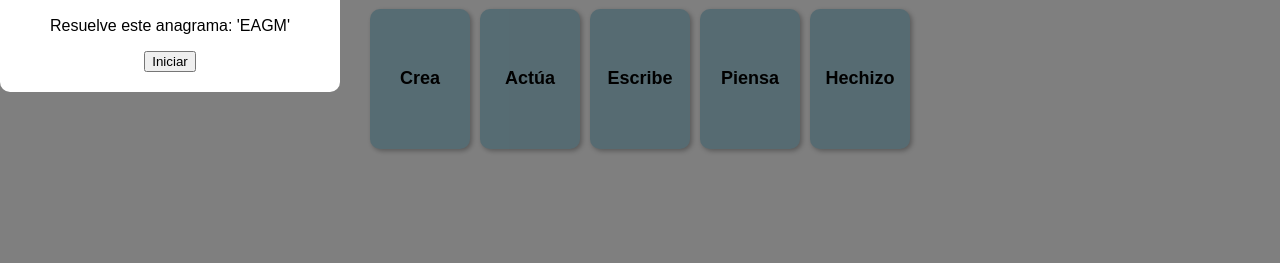
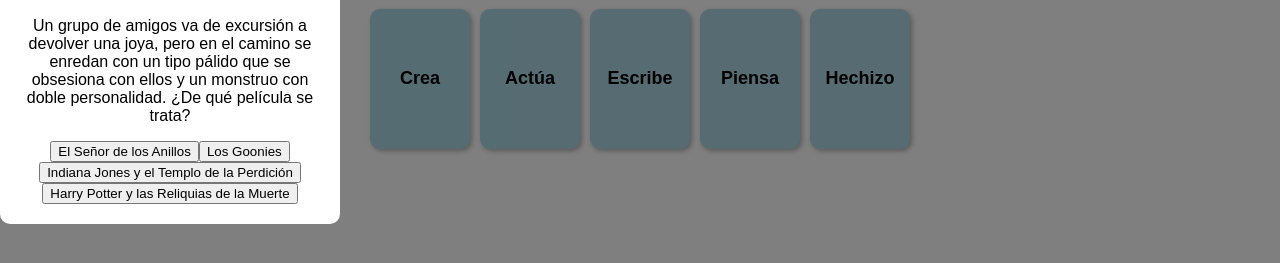
Before and after one commit to Anascalle/Witchery, a plain HTML site: page public/juego.html in a window 1280 px wide. Both pictures are taken after a click on the element "Piensa". Shown: the part 71-334 px from the top of the page. Drawn offline with Linux system fonts and the light colour scheme.

Commit message:
Preguntas Piensa opcionmultiple

```diff
--- a/public/juego.html
+++ b/public/juego.html
@@ -38,9 +38,10 @@
                 <img id="pista-imagen" src="" alt="Imagen de pista" class="pista-imagen" style="display: none;">
                 <p id="modal-texto" class="pista-texto"></p>
             </div>
+            <div id="opciones-container" class="opciones-container" style="display: none;"></div>
             <button id="iniciar-btn">Iniciar</button>
-<button id="cumplio-btn" style="display:none;">Cumplió</button>
-<button id="no-cumplio-btn" style="display:none;">No cumplió</button>
+            <button id="cumplio-btn" style="display:none;">Cumplió</button>
+            <button id="no-cumplio-btn" style="display:none;">No cumplió</button>
         </div>
     </div>
 
--- a/src/data/challenges.js
+++ b/src/data/challenges.js
@@ -20,3 +20,37 @@
         "v"
     ]
 };
+
+export const preguntasPiensa = [
+    {
+        pregunta: "Un grupo de amigos va de excursión a devolver una joya, pero en el camino se enredan con un tipo pálido que se obsesiona con ellos y un monstruo con doble personalidad. ¿De qué película se trata?",
+        opciones: [
+            "El Señor de los Anillos",
+            "Los Goonies",
+            "Indiana Jones y el Templo de la Perdición",
+            "Harry Potter y las Reliquias de la Muerte"
+        ],
+        respuestaCorrecta: "El Señor de los Anillos"
+    },
+    {
+        pregunta: "Un hombre besa a un cadáver, se enamora de ella, y cuando ella revive, resulta que es una princesa. Todo el mundo lo ve normal. ¿De qué película se trata?",
+        opciones: [
+            "Blancanieves y los siete enanitos",
+            "La bella y la bestia",
+            "El cadáver de la novia",
+            "La Sirenita"
+        ],
+        respuestaCorrecta: "Blancanieves y los siete enanitos"
+    },
+    {
+        pregunta: "Una joven con una condición dermatológica poco común destaca académicamente, pero su reputación se arruina por una serie de malentendidos políticos y un escándalo con animales parlantes. ¿De qué película se trata?",
+        opciones: [
+            "Wicked",
+            "Matilda",
+            "El viaje de Chihiro",
+            "La brújula dorada"
+        ],
+        respuestaCorrecta: "Wicked"
+    }
+
+];
--- a/src/js/gamelogic.js
+++ b/src/js/gamelogic.js
@@ -1,5 +1,5 @@
 import { actualizarTurno, siguienteTurno } from "./turns.js";
-import { mostrarModal, cerrarModal, cumplioReto, noCumplioReto, mostrarModalHechizo, validarCodigo, cerrarModalHechizo} from "./modal.js";
+import { mostrarModal, cerrarModal, cumplioReto, noCumplioReto, mostrarModalHechizo, validarCodigo, cerrarModalHechizo, } from "./modal.js";
 
 document.addEventListener("DOMContentLoaded", function () {
 
@@ -19,4 +19,5 @@
     window.mostrarModalHechizo = mostrarModalHechizo;
     window.validarCodigo = validarCodigo;
     window.cerrarModalHechizo = cerrarModalHechizo;
+
 });
--- a/src/js/modal.js
+++ b/src/js/modal.js
@@ -2,7 +2,7 @@
 import { retos } from "../data/challenges.js";
 import { ingredientes } from "../data/ingredients.js";
 import { hechizos } from "../data/spell.js";
-
+import { preguntasPiensa } from "../data/challenges.js";
 
 export let equipos = JSON.parse(localStorage.getItem("equipos")) || [];
 export let turnoActual = JSON.parse(localStorage.getItem("turnoActual")) || 0;
@@ -32,6 +32,7 @@
         console.warn("No hay equipos para cambiar el turno.");
     }
 }
+
 export function mostrarModalHechizo() {
     let modalHechizo = document.getElementById("modal-hechizo");
     let mensajeHechizo = document.getElementById("mensaje-hechizo");
@@ -206,41 +207,45 @@
     let noCumplioBtn = document.getElementById("no-cumplio-btn");
     let pistaImagen = document.getElementById("pista-imagen");
     let iniciarBtn = document.getElementById("iniciar-btn");
+    let opcionesContainer = document.getElementById("opciones-container");
 
-    if (!modalTitulo || !modalTexto || !modal || !cumplioBtn || !noCumplioBtn || !iniciarBtn) {
+    if (!modalTitulo || !modalTexto || !modal || !cumplioBtn || !noCumplioBtn || !iniciarBtn || !opcionesContainer) {
         console.error("Elementos del modal no encontrados.");
         return;
     }
 
-    // Mostrar el botón de "Iniciar" y ocultar los botones de "Cumplió" y "No cumplió"
-    iniciarBtn.style.display = "inline-block";  // Mostrar el botón de iniciar
-    cumplioBtn.style.display = "none";  // Ocultar el botón de cumplió
-    noCumplioBtn.style.display = "none";  // Ocultar el botón de no cumplió
+    // En la categoría "Piensa", no mostramos el botón "iniciar"
+    if (categoria === "Piensa") {
+        iniciarBtn.style.display = "none";  // Ocultar el botón de inicio
+    } else {
+        iniciarBtn.style.display = "inline-block"; // Mostrar botón de inicio en otras categorías
+    }
+    cumplioBtn.style.display = "none";
+    noCumplioBtn.style.display = "none";
+    opcionesContainer.style.display = "none"; // Ocultar opciones inicialmente
 
-    // Si se pasa un ingrediente con nombre
-    if (ingredienteNombre) {
-        let ingrediente = ingredientes.find(i => i.nombre === ingredienteNombre);
-        if (!ingrediente || !ingrediente.pistas || !Array.isArray(ingrediente.pistas)) {
-            console.warn(`Ingrediente "${ingredienteNombre}" no encontrado o sin pistas.`);
-            return;
-        }
+    // Mostrar la pregunta y las opciones de "Piensa"
+    if (categoria === "Piensa") {
+        let preguntaAleatoria = preguntasPiensa[Math.floor(Math.random() * preguntasPiensa.length)];
+        modalTitulo.innerText = "Piensa";
+        modalTexto.innerHTML = `<p>${preguntaAleatoria.pregunta}</p>`;
 
-        // Resetea el progreso de las pistas para este ingrediente
-        progresoPistas[ingredienteNombre] = 0;
+        // Crear opciones de respuesta como botones
+        opcionesContainer.innerHTML = ''; // Limpiar las opciones anteriores
+        preguntaAleatoria.opciones.forEach((opcion, index) => {
+            let opcionElemento = document.createElement('button');
+            opcionElemento.classList.add('opcion');
+            opcionElemento.innerText = opcion;
+            opcionElemento.onclick = function () {
+                mostrarResultado(opcion, preguntaAleatoria.respuestaCorrecta, opcionesContainer);
+            };
+            opcionesContainer.appendChild(opcionElemento);
+        });
 
-        let pistaActual = ingrediente.pistas[0];
-        modalTitulo.innerText = "Pista 1";
-        modalTexto.innerText = pistaActual;
-
-        if (ingrediente.imagen) {
-            pistaImagen.src = ingrediente.imagen;
-            pistaImagen.style.display = "block";
-        } else {
-            pistaImagen.style.display = "none";
-        }
-    }
-    else {
-        // Si no se pasa ingrediente, se selecciona un reto aleatorio de la categoría
+        // Mostrar las opciones de respuesta
+        opcionesContainer.style.display = "block"; // Mostrar las opciones
+        pistaImagen.style.display = "none";
+    } else {
         if (!retos[categoria]) {
             console.warn(`Categoría "${categoria}" no encontrada.`);
             return;
@@ -251,45 +256,63 @@
         pistaImagen.style.display = "none";
     }
 
-    // Función para cuando se hace clic en "Iniciar"
-    iniciarBtn.onclick = function() {
-        // Muestra los botones "Cumplió" y "No cumplió" después de hacer clic en "Iniciar"
+    // Manejo de la lógica cuando se hace clic en 'iniciar' en otras categorías
+    iniciarBtn.onclick = function () {
         cumplioBtn.style.display = "inline-block";
         noCumplioBtn.style.display = "inline-block";
+        iniciarBtn.style.display = "none";
 
-        // Si el reto es de "Crear" o "Actuar", ocultar el texto del reto
+        // Mostrar contenido solo después de iniciar
         if (categoria === "Crea" || categoria === "Actúa") {
-            modalTexto.style.display = "none";  // Oculta el texto del reto
+            modalTexto.style.display = "none";
         }
 
-        // Ocultar el botón de iniciar
-        iniciarBtn.style.display = "none";
-
-        // Asigna las funciones a los botones para asegurarse de que sigan funcionando
-        cumplioBtn.onclick = cumplioReto;
-        noCumplioBtn.onclick = noCumplioReto;
-
-        // Los botones de "Cumplió" y "No cumplió" estarán activos mientras se oculten los textos
-        // El texto de la pista se mostrará cuando el reto se cumpla o no
-        cumplioBtn.onclick = function() {
+        cumplioBtn.onclick = function () {
             if (categoria === "Crea" || categoria === "Actúa") {
-                modalTexto.style.display = "block";  // Muestra el texto de la pista
+                modalTexto.style.display = "block";
             }
             cumplioReto();
         };
 
-        noCumplioBtn.onclick = function() {
+        noCumplioBtn.onclick = function () {
             if (categoria === "Crea" || categoria === "Actúa") {
-                modalTexto.style.display = "block";  // Muestra el texto de la pista
+                modalTexto.style.display = "block";
             }
             noCumplioReto();
         };
     };
 
-    // Mostrar el modal
     modal.style.display = "block";
 }
 
+// Función para mostrar el resultado (respuesta correcta o incorrecta)
+function mostrarResultado(opcionSeleccionada, respuestaCorrecta, opcionesContainer) {
+    let mensaje = document.createElement('p');
+    if (opcionSeleccionada === respuestaCorrecta) {
+        mensaje.innerText = "¡Respuesta correcta!";
+        mensaje.style.color = "green";
+
+        // Mostrar el mensaje por un breve momento (3 segundos)
+        setTimeout(() => {
+            // Avanzar al siguiente reto o pista
+            opcionesContainer.style.display = "none"; // Ocultar opciones
+            cumplioReto(); // Esto avanza al siguiente nivel de pista
+        }, 3000); // El mensaje permanece por 3 segundos
+    } else {
+        mensaje.innerText = "Respuesta incorrecta. La respuesta correcta era: " + respuestaCorrecta;
+        mensaje.style.color = "red";
+
+        // Mostrar el mensaje por un tiempo más largo (3 segundos)
+        setTimeout(() => {
+            // Ocultar las opciones y permitir un nuevo intento o pasar al siguiente reto
+            opcionesContainer.style.display = "none"; // Ocultar opciones
+            noCumplioReto(); // Esto pasa al siguiente reto sin avanzar en la pista
+        }, 3000); // El mensaje permanece por 3 segundos
+    }
+
+    // Añadir el mensaje de respuesta
+    opcionesContainer.appendChild(mensaje);
+}
 
 
 export function cumplioReto() {
@@ -321,7 +344,7 @@
         let pistaImagen = document.getElementById("pista-imagen");
 
         // Mostrar la pista actual
-        modalTitulo.innerText = `Pista  ${pistaNumero}`;
+        modalTitulo.innerText = `Pista ${pistaNumero}`;
         modalTexto.innerText = ingrediente.pistas[progresoPistas[ingrediente.nombre]];
 
         if (ingrediente.imagen) {
@@ -332,9 +355,6 @@
         // Esconde los botones en esta etapa, ya que los botones solo se mostrarán después de que se haya mostrado la pista
         cumplioBtn.style.display = "none";
         noCumplioBtn.style.display = "none";
-
-        // Mostrar en consola el nombre del ingrediente que se está procesando
-        console.log(`Dando pista para el ingrediente: ${ingrediente.nombre}`);
 
         // Avanzar al siguiente nivel de pista
         progresoPistas[ingrediente.nombre]++;
@@ -388,10 +408,6 @@
     }
 }
 
-
-
-
-
 export function noCumplioReto() {
     cerrarModal();
 
```
